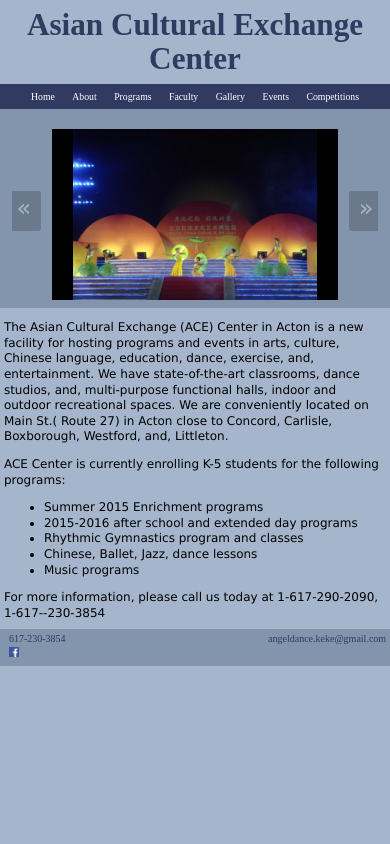
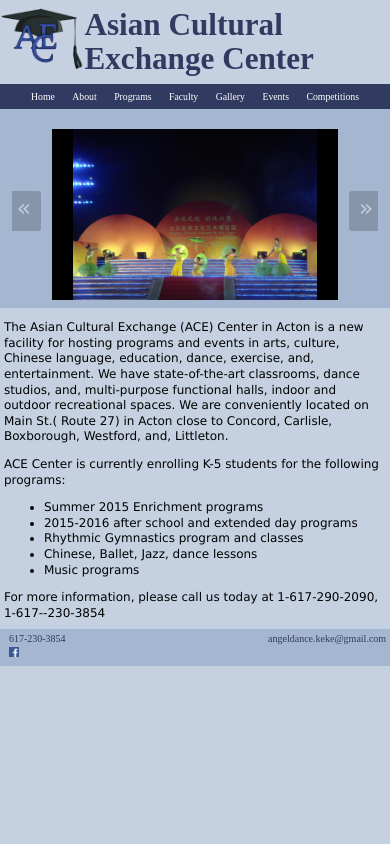
Before and after one commit to betsy/ACE-Center, a PHP site: page / in a window 390 px wide. Run offline with PHP 8.4, Linux system fonts and the light colour scheme; some libraries are stand-ins or nearby versions; some web fonts are replaced.

Commit message:
added logo to banner

```diff
--- a/index.html
+++ b/index.html
@@ -16,7 +16,8 @@
 </head>
 <body>
 	<div id='banner'>
-		Asian Cultural Exchange Center
+		<img id='logo' src='images/pages/logo_small.png'/>
+		Asian Cultural <br class='only-mobile'>Exchange Center
 		<!-- <div id='subtext'>ACE Center</div> -->
 	</div>
 
--- a/style.css
+++ b/style.css
@@ -1,11 +1,11 @@
 body {
   margin: 0;
-  background-color: #A4B5CC;
+  background-color: #C5D1E0;
   min-height: 100vh; }
   body #contact {
     padding: 1%;
     color: #313a61;
-    background-color: #8394ad;
+    background-color: #a5b6d0;
     font-size: 1.2em;
     font-family: "Anson";
     margin-top: 2%; }
@@ -41,12 +41,21 @@ body {
     font-family: "Anson";
     color: #313a61;
     font-weight: 600;
+    line-height: 1.1em;
     text-align: center;
-    font-size: 4vw;
-    line-height: 1.1em; }
+    font-size: 4vw; }
     @media (max-width: 700px) {
       body #banner {
+        text-align: left;
         font-size: 8vw; } }
+    body #banner #logo {
+      height: 2em;
+      width: auto;
+      margin: 0 -1% -3% 0; }
+      @media (max-width: 700px) {
+        body #banner #logo {
+          margin: 0;
+          float: left; } }
     body #banner #subtext {
       font-size: 2vw; }
       @media (max-width: 700px) {
@@ -67,7 +76,7 @@ body {
       vertical-align: center;
       padding: 0 2% 0 2%; }
   body #dark_stripe {
-    background-color: #8394ad;
+    background-color: #a5b6d0;
     padding: 2%; }
   body #content, body #page_content {
     color: black;
@@ -382,6 +391,10 @@ body {
     .centered {
       width: 60%; } }
 
+@media (min-width: 700px) {
+  .only-mobile {
+    display: none; } }
+
 @media (max-width: 700px) {
   .no-mobile, body #page_content .google_map {
     display: none; } }
```
Also changed, not shown: main.scss (+21 -4 lines), images/pages/logo.png (added), images/pages/logo_small.png (added).
